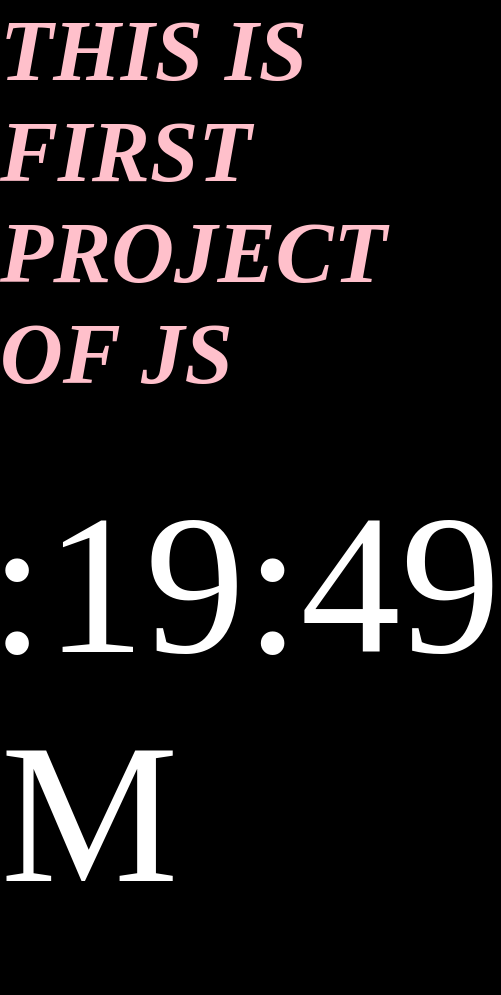
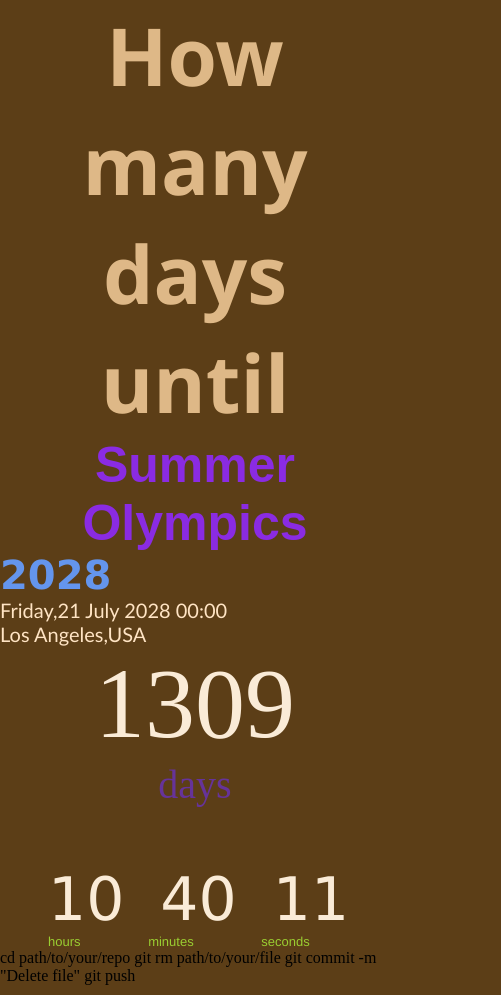
Before and after one commit to Jitendra708097/omylpicwatch.github.io, a plain HTML site: page index.html in a window 390 px wide. Shown: the whole page, 501 px wide, since content can reach past the window. Drawn offline with Linux system fonts and the light colour scheme.

Commit message:
Add files via upload

```diff
--- a/index.html
+++ b/index.html
@@ -8,19 +8,119 @@
         *{
             margin: 0;
             padding: 0;
+            /* overflow: hidden;
+            overflow-y: scroll; */
+        }
+        body{
+            height: 100vh;
+            width: 100vw;
+            /* border: 50px solid; */
+            border-color: red yellow turquoise chocolate;
+            /* box-shadow: inset 50px 50px 20px yellowgreen; */
+            box-shadow: inset 0 0 5000px 5px rgb(20, 138, 109);
         }
 
-        h1{
-            color: pink;
-            font-family: 'Times New Roman', Times, serif;
-            font-size: 87px;
-            font-style:oblique;
+        #b{
+            font-size: 100px;
+            text-align: center;
+        }
+
+        .venue{
+            font-family: 'Gill Sans', 'Gill Sans MT', Calibri, 'Trebuchet MS', sans-serif;
+            font-size: 50px;
+            color: rgb(130, 44, 44);
+        }
+
+        .ti{
+            font-family: 'Lucida Sans', 'Lucida Sans Regular', 'Lucida Grande', 'Lucida Sans Unicode', Geneva, Verdana, sans-serif;
+            font-size: 80px;
+            padding: 2rem;
+        }
+
+        .to{
+            margin-left: 35rem;
+            /* margin-right: 35rem; */
+            padding-top: 3.5rem;
+        }
+
+        .too{
+            font-family: 'Franklin Gothic Medium', 'Arial Narrow', Arial, sans-serif;
+            color: yellowgreen;
+            font-size: 40px;
+            margin-left: 33rem;
+        }
+
+        .pa{
+            padding: 2rem;
+        }
+
+        @media(max-width:450px)
+        {
+            *{
+                margin: 0;
+                padding: 0;
+            }
+            body{
+                box-shadow: inset 0px 0px 0px;
+                background-color: rgb(92, 62, 23);
+            }
+
+            .too{
+                margin-left: 1rem;
+                font-size: 13px;
+                /* padding: 1rem; */
+            }
+
+            .to{
+                margin-left: 2rem;
+            }
+            .pa{
+                padding: rem;
+            }
+
+            .ti{
+                padding: 1rem;
+                font-size: 60px;
+                color: antiquewhite;
+            }
+
+            .venue{
+                font-size: 20px;
+                color: bisque;
+            }
+            #b{
+                color: antiquewhite;
+            }
+
         }
     </style>
 </head>
-<body style="background-color: black; color: pink;">
-    <h1>THIS IS FIRST PROJECT OF JS </h1>
-    <div id="watch" style="color: white;"></div>
-    <script src="./index1.js"></script>
+<body>
+    <h2 style="text-align: center; font-size: 80px; font-family: 'Segoe UI', Tahoma, Geneva, Verdana, sans-serif; color: burlywood;">How many days until</h2>
+    <h1 class="he" style="text-align: center; font-family: Arial, Helvetica, sans-serif; font-size: 50px; color: blueviolet;">Summer Olympics</h1>
+    <h1 class="he" style="font-weight: 90px; font-family: Verdana, Geneva, Tahoma, sans-serif; font-size: 40px; color: cornflowerblue;">2028</h1>
+    <p class="venue">Friday,21 July 2028 00:00</p>
+    <p class="venue">Los Angeles,USA</p>
+    <div id="box">
+        <p id="b"></p>
+        <p id="d" style="text-align: center; font-size: 40px;
+        color: rebeccapurple;">days</p>
+        <p class="to">
+        <span id="h" class="ti"></span>
+        <span id="m" class="ti"></span>
+        <span id="s" class="ti"></span>
+        </p>
+        <p class="too">
+            <span class="pa">hours</span>
+            <span class="pa">minutes</span>
+            <span class="pa">seconds</span>
+        </p>
+    </div>
+    <script src="./index.js"></script>
 </body>
 </html>
+
+cd path/to/your/repo
+git rm path/to/your/file
+git commit -m "Delete file"
+git push
--- /dev/null
+++ b/index.js
@@ -0,0 +1,28 @@
+function start()
+{
+const timer = document.getElementById('b');
+const ho = document.getElementById('h')
+const hoo = document.getElementById('m')
+const hooo = document.getElementById('s')
+const now = new Date();
+const day = new Date("2028-07-21:00:00:00");
+const curr = day-now;
+const days = curr/(1000*60*60*24);
+const hour = curr/(1000*60*60)%24;
+const minute = curr/(1000*60)%60;
+const second = curr/(1000)%60;
+timer.innerHTML = Math.floor(days),Math.floor(hour);
+ho.innerHTML = Math.floor(hour);
+hoo.innerHTML = Math.floor(minute);
+hooo.innerHTML = Math.floor(second);
+}
+
+setInterval(start,1000);
+// const timer = document.getElementById('b');
+// const ho = document.getElementById('h')
+// const hoo = document.getElementById('m')
+// const hooo = document.getElementById('s')
+// timer.innerHTML = Math.floor(days),Math.floor(hour);
+// ho.innerHTML = Math.floor(hour);
+// hoo.innerHTML = Math.floor(minute);
+// hooo.innerHTML = Math.floor(second);
```
